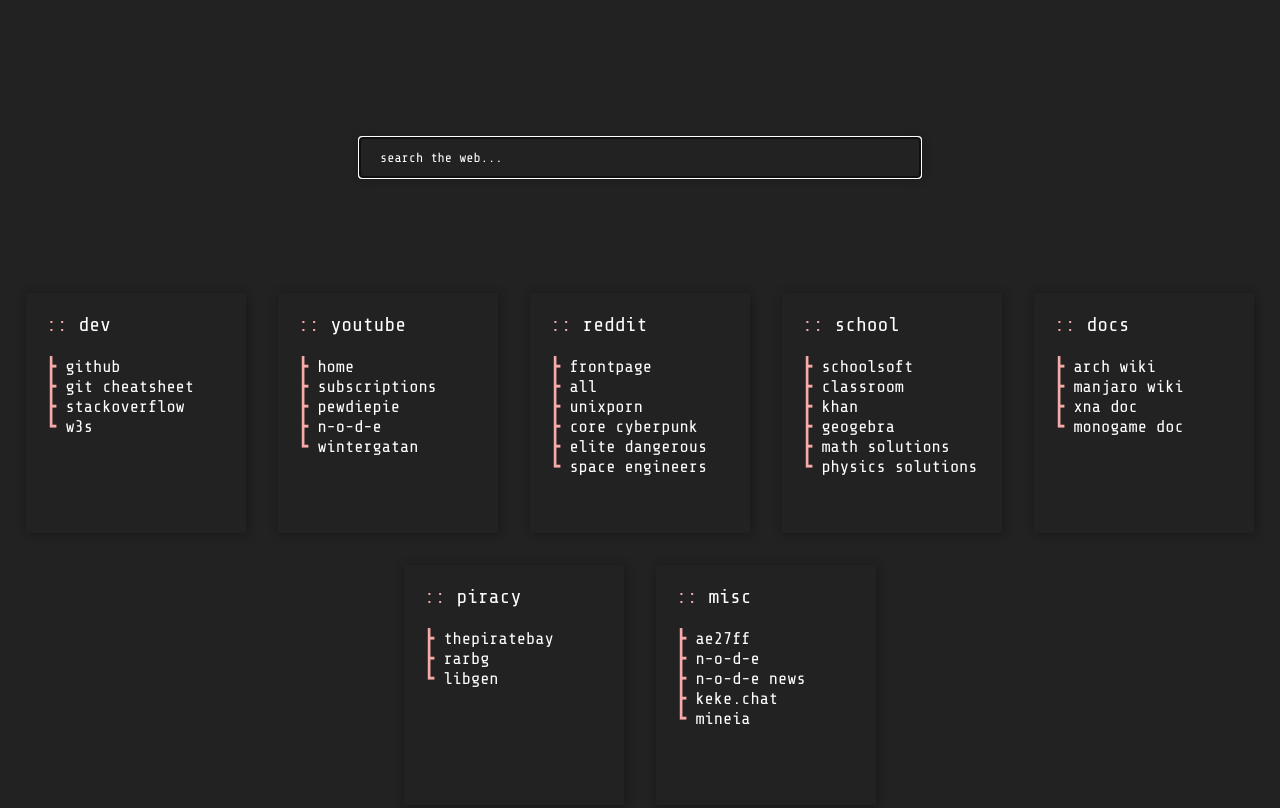
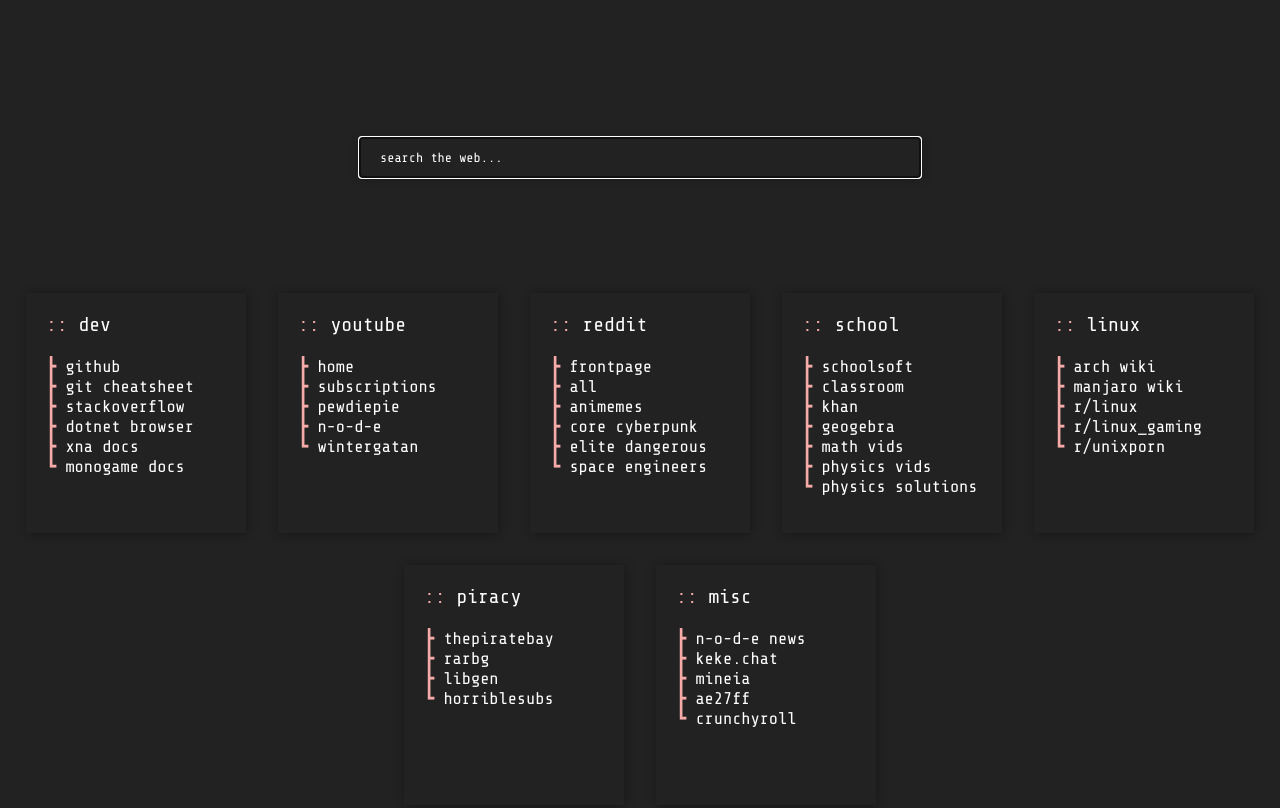
Before and after one commit to Azivast/startpage-x, a plain HTML site: page index.html in a window 1280 px wide. Drawn offline with nearby package versions, Linux system fonts and the light colour scheme.

Commit message:
Rearrange and add some links

```diff
--- a/index.html
+++ b/index.html
@@ -26,7 +26,9 @@ searching where the leaves don't grow
       <a href="https://github.com/" id="entry">github</a><br>
       <a href="https://www.atlassian.com/git/tutorials/atlassian-git-cheatsheet" id="entry">git cheatsheet</a><br>
       <a href="https://stackoverflow.com/" id="entry">stackoverflow</a><br>
-      <a href="https://www.w3schools.com/" id="last">w3s</a><br>
+      <a href="https://docs.microsoft.com/en-us/dotnet/api/?view=netframework-4.8&term=matrix" id="entry">dotnet browser</a><br>
+      <a href="https://msdn.microsoft.com/en-us/library/bb200104.aspx" id="entry">xna docs</a><br>
+      <a href="http://www.monogame.net/documentation/" id="last">monogame docs</a><br>
       </div>
     </div>
 
@@ -46,7 +48,7 @@ searching where the leaves don't grow
       <div class="card-inner">
       <a href="https://www.reddit.com/" id="entry">frontpage</a><br>
       <a href="https://www.reddit.com/r/all" id="entry">all</a><br>
-      <a href="https://www.reddit.com/r/unixporn/" id="entry">unixporn</a><br>
+      <a href="https://www.reddit.com/r/animemes" id="entry">animemes</a><br>
       <a href="https://www.reddit.com/r/corecyberpunk" id="entry">core cyberpunk</a><br>
       <a href="https://www.reddit.com/r/EliteDangerous/" id="entry">elite dangerous</a><br>
       <a href="https://www.reddit.com/r/spaceengineers/" id="last">space engineers</a><br>
@@ -60,18 +62,20 @@ searching where the leaves don't grow
       <a href="https://classroom.google.com" id="entry">classroom</a><br>
       <a href="https://www.khanacademy.org/" id="entry">khan</a><br>
       <a href="https://www.geogebra.org/graphing" id="entry">geogebra</a><br>
-      <a href="https://sites.google.com/site/fredriksfilmer/matematik/matematik-3c" id="entry">math solutions</a><br>
-      <a href="https://sites.google.com/site/fredriksfilmer/fysik/fysik-1-ergo-1" id="last">physics solutions</a><br>
+      <a href="https://sites.google.com/site/fredriksfilmer/matematik/matematik-3c" id="entry">math vids</a><br>
+      <a href="https://sites.google.com/site/fredriksfilmer/fysik/fysik-1-ergo-1" id="entry">physics vids</a><br>
+      <a href="https://www.liber.se/plus/E470855301.pdf" id="last">physics solutions</a><br>
       </div>
     </div>
 
     <div class="card">
-      <p class="card-title">docs</p>
+      <p class="card-title">linux</p>
       <div class="card-inner">
       <a href="https://wiki.archlinux.org" id="entry">arch wiki</a><br>
       <a href="https://wiki.manjaro.org/" id="entry">manjaro wiki</a><br>
-      <a href="https://msdn.microsoft.com/en-us/library/bb200104.aspx" id="entry">xna doc</a><br>
-      <a href="http://www.monogame.net/documentation/" id="last">monogame doc</a><br>
+      <a href="https://www.reddit.com/r/linux/" id="entry">r/linux</a><br>
+      <a href="https://www.reddit.com/r/linux_gaming" id="entry">r/linux_gaming</a><br>
+      <a href="https://www.reddit.com/r/unixporn/" id="last">r/unixporn</a><br>
       </div>
     </div>
 
@@ -80,18 +84,19 @@ searching where the leaves don't grow
       <div class="card-inner">
       <a href="https://www.thepiratebay.org/" id="entry">thepiratebay</a><br>
       <a href="https://rarbg.to/" id="entry">rarbg</a><br>
-      <a href="http://gen.lib.rus.ec/" id="last">libgen</a><br>
+      <a href="http://gen.lib.rus.ec/" id="entry">libgen</a><br>
+      <a href="https://horriblesubs.info/" id="last">horriblesubs</a><br>
       </div>
     </div>
 
     <div class="card">
       <p class="card-title">misc</p>
       <div class="card-inner">
-      <a href="https://ae27ff.meme.tips/about.php" id="entry">ae27ff</a><br>
-      <a href="https://n-o-d-e.net/" id="entry">n-o-d-e</a><br>
       <a href="https://n-o-d-e.news/" id="entry">n-o-d-e news</a><br>
       <a href="http://keke.zsh.jp" id="entry">keke.chat</a><br>
-      <a href="http://mineia.se" id="last">mineia</a><br>
+      <a href="http://mineia.se" id="entry">mineia</a><br>
+      <a href="https://ae27ff.meme.tips/about.php" id="entry">ae27ff</a><br>
+      <a href="https://www.crunchyroll.com/" id="last">crunchyroll</a><br>
       </div>
     </div>
 
```
